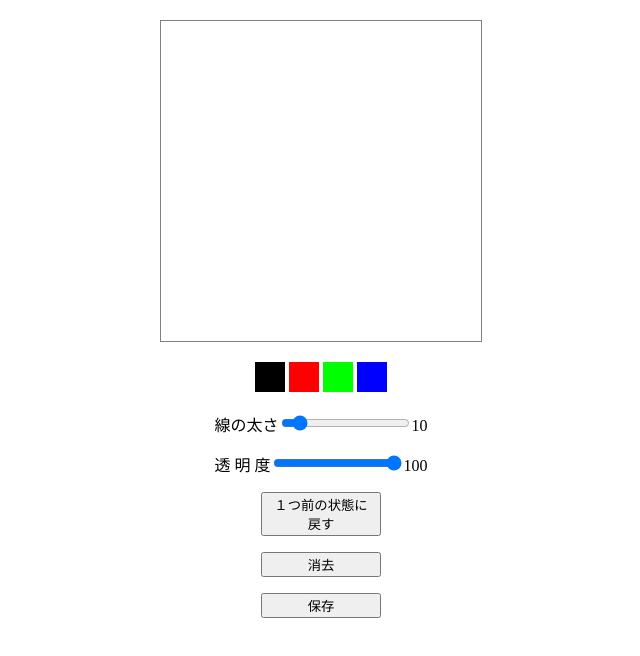
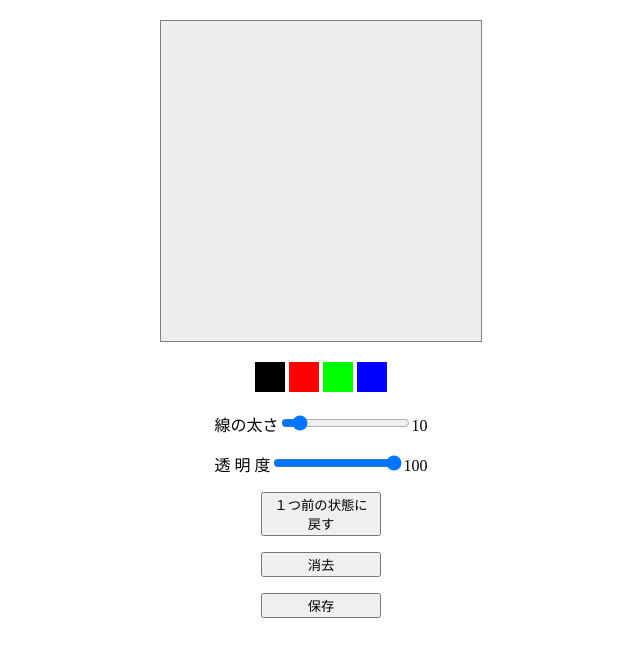
Before and after one commit to MasanoriYONO/monaca_canvas, a browser extension: page www/index.html in a window 1280 px wide. Shown: the whole page, without its empty margins (319-959 px from the left). Drawn offline with nearby package versions, Linux system fonts and the light colour scheme.

Commit message:
canvasの背景を透過させない。

```diff
--- a/www/index.html
+++ b/www/index.html
@@ -18,6 +18,10 @@ $(function(){
 
 	canvas = $("#canvas").get(0);
 	ctx = canvas.getContext("2d");
+
+    ctx.fillStyle = '#eeeeee';
+    ctx.fillRect(0,0,320,320);
+
     var paint = false;
     var offset = 5;
     var draw = false;
```
